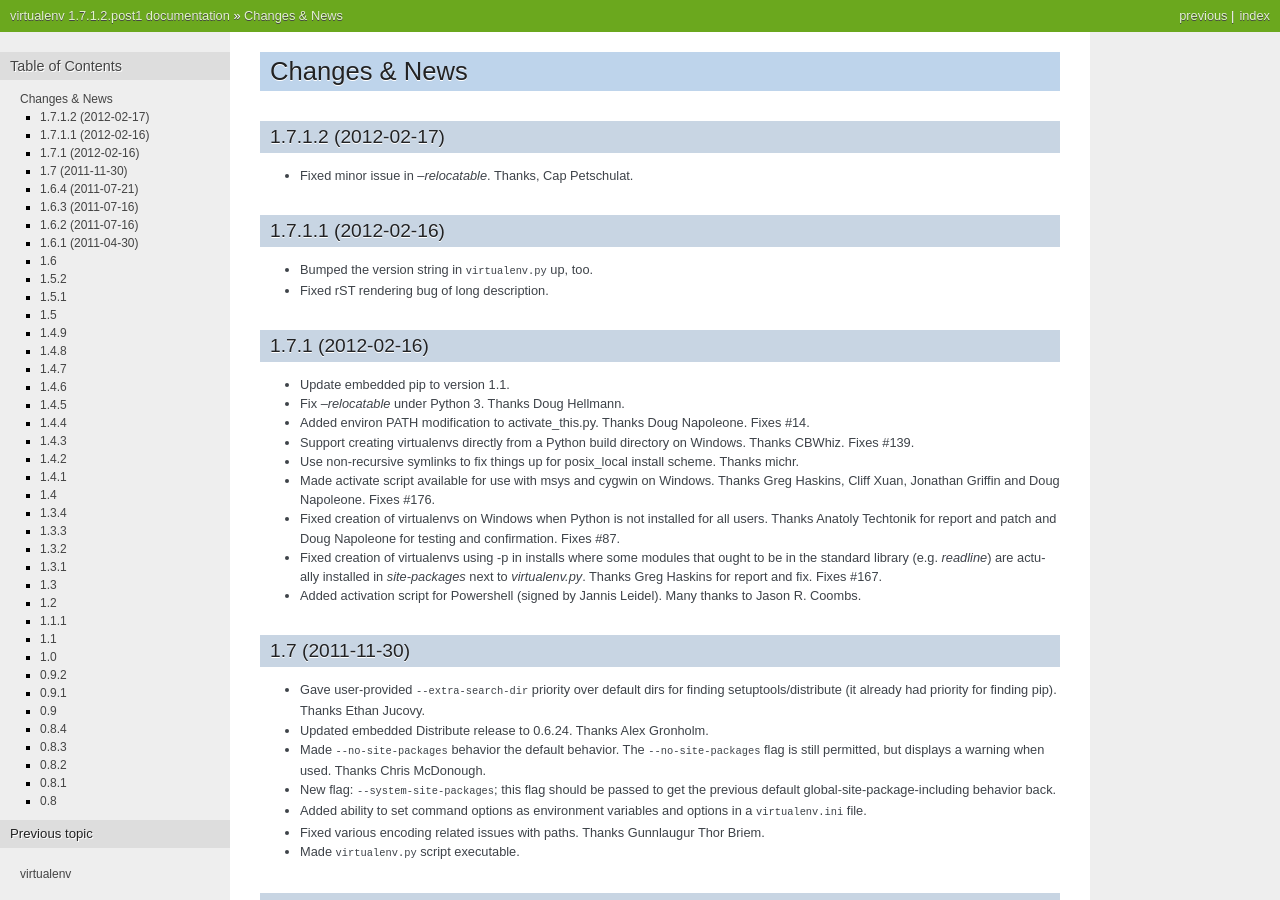
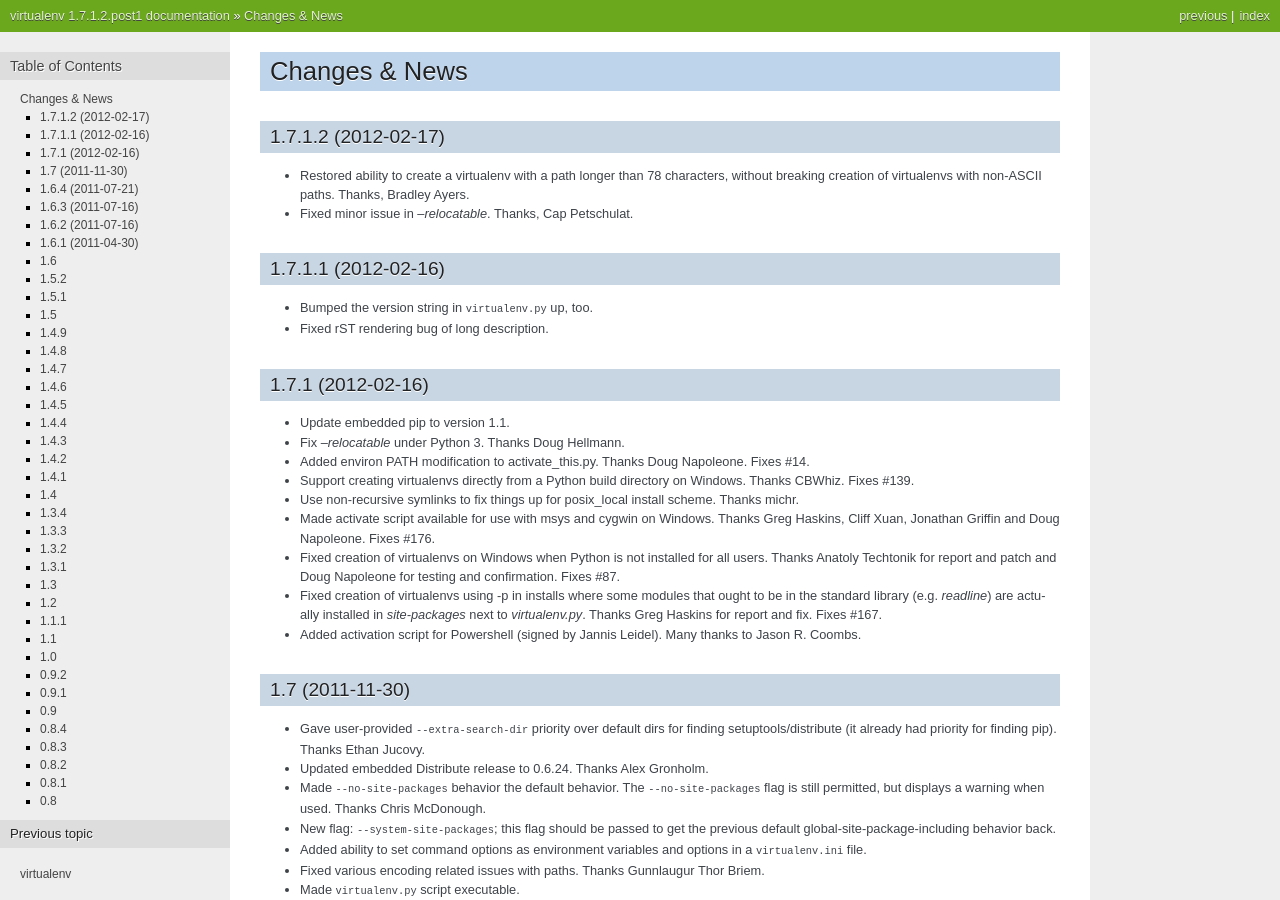
Before and after one commit to pypa/virtualenv, a Sphinx documentation site: the page built from docs/news.txt, in a window 1280 px wide and 900 px high. Built offline with Sphinx 7.4.7, drawn with Linux system fonts in a browser that asks for light colours.

Commit message:
Update AUTHORS and changelog.

```diff
--- a/AUTHORS.txt
+++ b/AUTHORS.txt
@@ -17,6 +17,7 @@
 Anatoly Techtonik
 Antonio Cuni
 Armin Ronacher
+Bradley Ayers
 Cap Petschulat
 CBWhiz
 Chris McDonough
--- a/docs/news.txt
+++ b/docs/news.txt
@@ -3,6 +3,10 @@
 
 1.7.1.2 (2012-02-17)
 ~~~~~~~~~~~~~~~~~~~~
+
+* Restored ability to create a virtualenv with a path longer than 78
+  characters, without breaking creation of virtualenvs with non-ASCII paths.
+  Thanks, Bradley Ayers.
 
 * Fixed minor issue in `--relocatable`. Thanks, Cap Petschulat.
 
```
